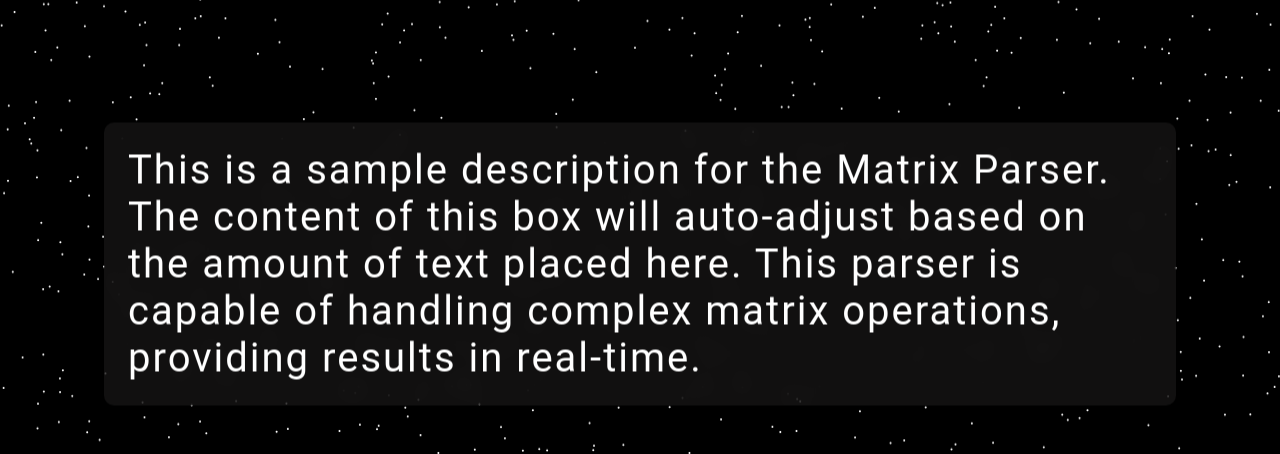
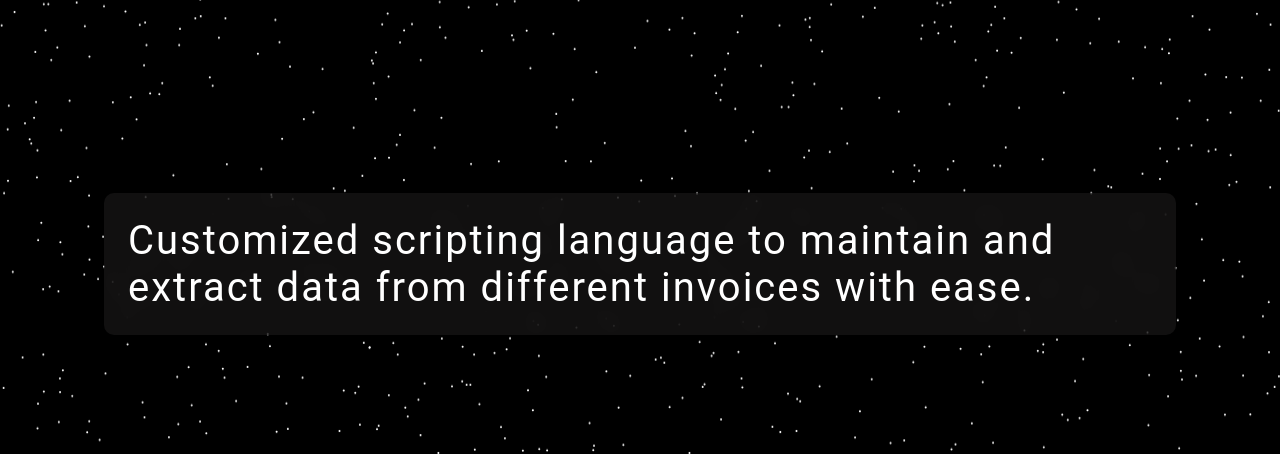
Before and after one commit to matrix-parser/armnx10.github.io, a plain HTML site: page index.html in a window 1280 px wide. Shown: the part 156-610 px from the top of the page. Drawn offline with Linux system fonts and the light colour scheme.

Commit message:
Update index.html

```diff
--- a/index.html
+++ b/index.html
@@ -183,8 +183,7 @@
 
     <div class="description">
         <div class="description-text">
-            This is a sample description for the Matrix Parser. The content of this box will auto-adjust based on the amount of text placed here.
-            This parser is capable of handling complex matrix operations, providing results in real-time.
+            Customized scripting language to maintain and extract data from different invoices with ease.
         </div>
     </div>
 
```
